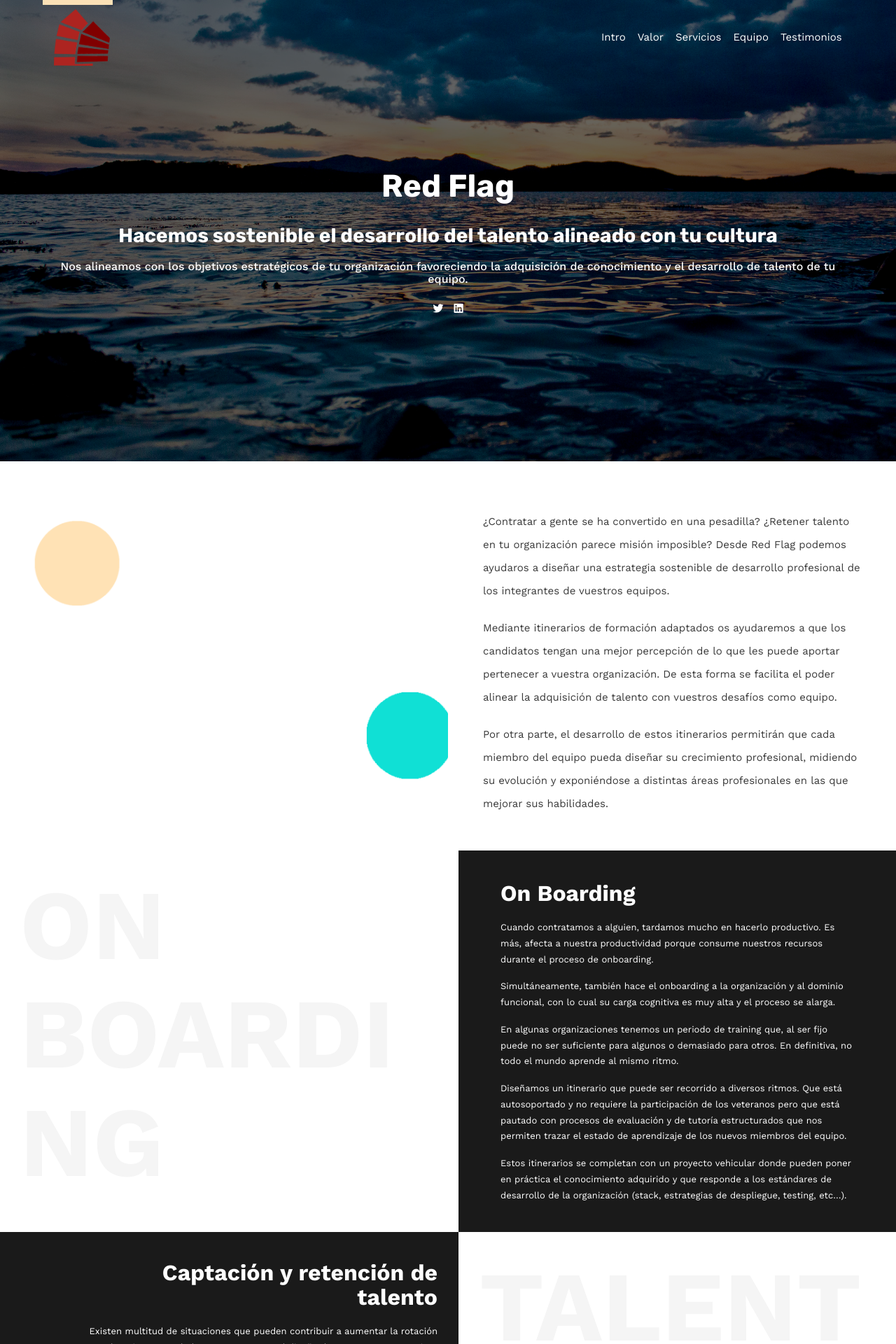
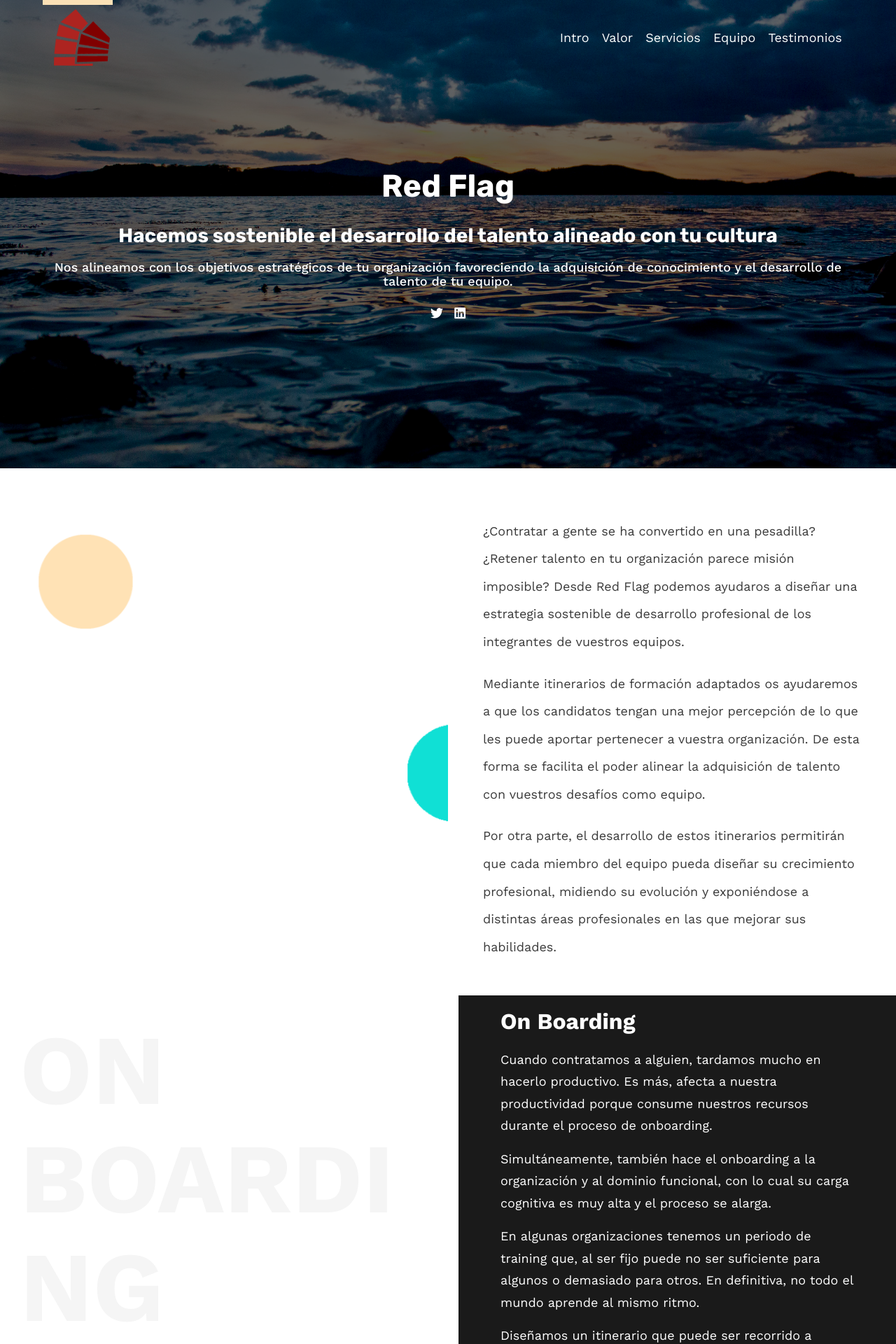
Before and after one commit to red-flag-squad/website, a Jekyll site: the page built from newindex.html, in a window 1280 px wide. Shown: the top 1920 px of the page at 70% size. Built offline with Jekyll 4.4.1, drawn with Linux system fonts in a browser that asks for light colours; nearby versions of some CDN libraries.

Commit message:
Increases slightly the font sizes. Also cleans windows line endings.

```diff
--- a/css/craste.css
+++ b/css/craste.css
@@ -82,7 +82,7 @@ Sidebar heading :   16px 'Rubik', sans-serif;
 
 body {
     font-family: 'Work Sans', sans-serif;
-    font-size: 15px;
+    font-size: 18px;
 }
 
 blockquote {
@@ -1012,7 +1012,7 @@ blockquote:before {
     margin-top: 0;
     margin-bottom: 0;
     font-weight: 500;
-    font-size: 16px;
+    font-size: 18px;
 }
 
 .banner-wrapper p {
@@ -1324,7 +1324,7 @@ blockquote:before {
 }
 
 .single-service p {
-    font-size: 14px;
+    font-size: 18px;
 }
 
 .service-alt .single-service {
@@ -1395,7 +1395,7 @@ blockquote:before {
 }
 
 .single-resume-details p {
-    font-size: 13px;
+    font-size: 18px;
 }
 
 .craste-resume-area.resume-alt {
```
